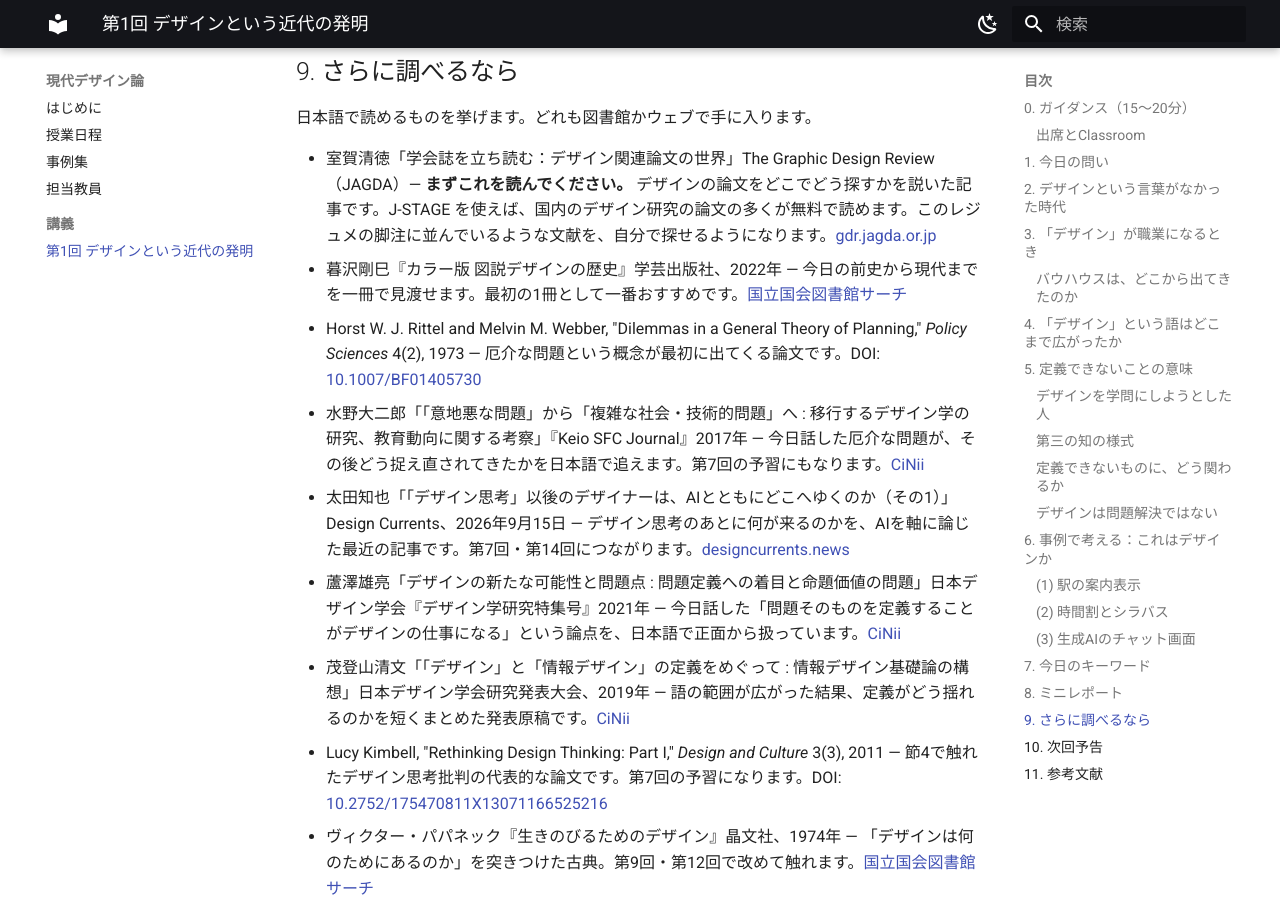
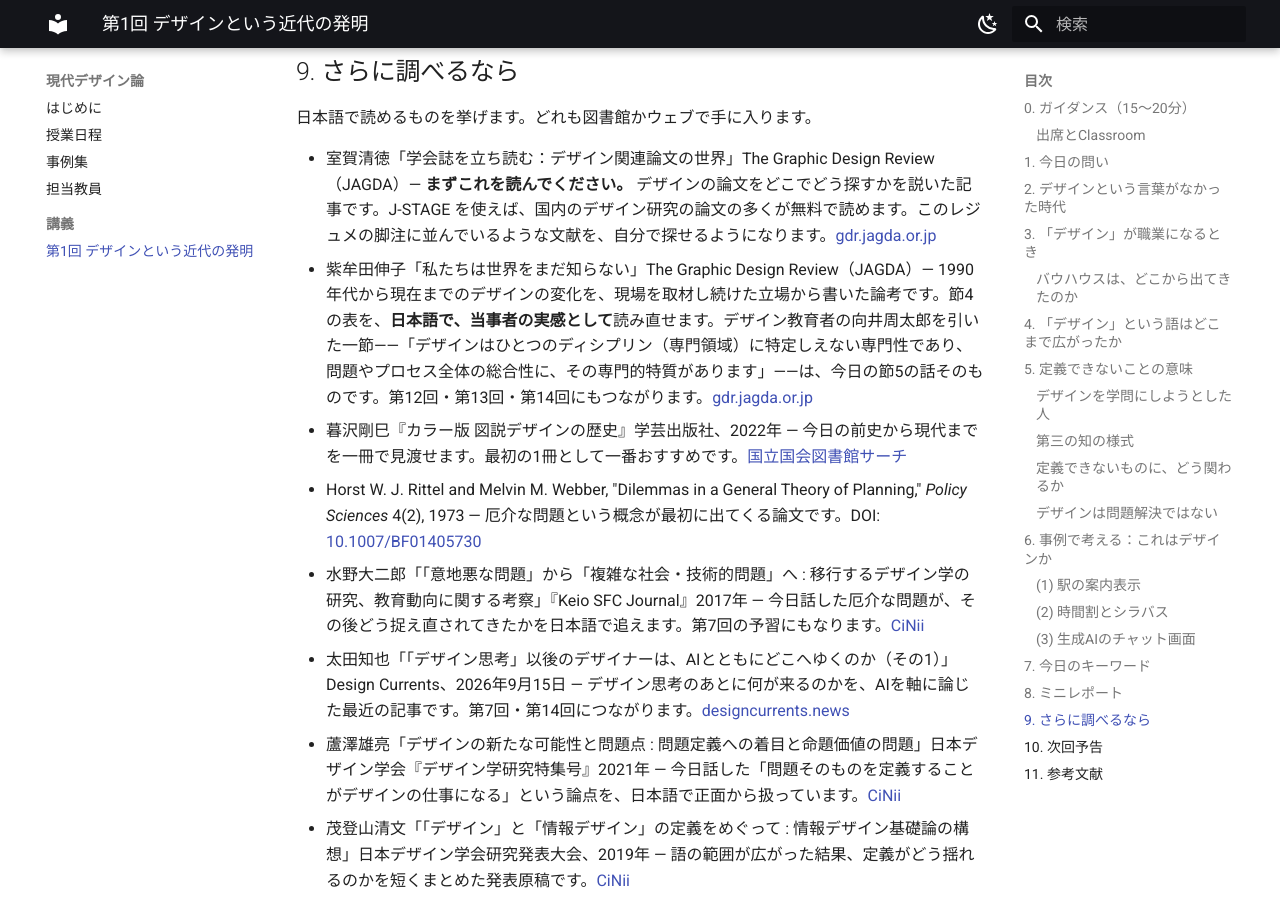
Before and after one commit to ynbr/nua-contemporary-design, an MkDocs documentation site: the page built from docs/lectures/01-what-is-design.md, in a window 1280 px wide and 900 px high, scrolled down 10992 px. Built offline with MkDocs 1.6.1 and Material for MkDocs 9.7.7, drawn with Linux system fonts in a browser that asks for light colours.

Commit message:
docs: 第1回にJAGDAの論考を追加
Co-Authored-By: Claude Opus 5 (1M context) <noreply@anthropic.com>
Claude-Session: https://claude.ai/code/session_015uGJdpik9H1Q4J9yrdqFQq

```diff
--- a/docs/lectures/01-what-is-design.md
+++ b/docs/lectures/01-what-is-design.md
@@ -292,6 +292,7 @@
 日本語で読めるものを挙げます。どれも図書館かウェブで手に入ります。
 
 - 室賀清徳「学会誌を立ち読む：デザイン関連論文の世界」The Graphic Design Review（JAGDA）— **まずこれを読んでください。** デザインの論文をどこでどう探すかを説いた記事です。J-STAGE を使えば、国内のデザイン研究の論文の多くが無料で読めます。このレジュメの脚注に並んでいるような文献を、自分で探せるようになります。[gdr.jagda.or.jp](https://gdr.jagda.or.jp/articles/84/)
+- 紫牟田伸子「私たちは世界をまだ知らない」The Graphic Design Review（JAGDA）— 1990年代から現在までのデザインの変化を、現場を取材し続けた立場から書いた論考です。節4の表を、**日本語で、当事者の実感として**読み直せます。デザイン教育者の向井周太郎を引いた一節——「デザインはひとつのディシプリン（専門領域）に特定しえない専門性であり、問題やプロセス全体の総合性に、その専門的特質があります」——は、今日の節5の話そのものです。第12回・第13回・第14回にもつながります。[gdr.jagda.or.jp](https://gdr.jagda.or.jp/articles/91/)
 - 暮沢剛巳『カラー版 図説デザインの歴史』学芸出版社、2022年 — 今日の前史から現代までを一冊で見渡せます。最初の1冊として一番おすすめです。[国立国会図書館サーチ](https://ndlsearch.ndl.go.jp/books/R100000002-I032375283)
 - Horst W. J. Rittel and Melvin M. Webber, "Dilemmas in a General Theory of Planning," *Policy Sciences* 4(2), 1973 — 厄介な問題という概念が最初に出てくる論文です。DOI: [10.1007/BF01405730](https://doi.org/10.1007/BF01405730)
 - 水野大二郎「「意地悪な問題」から「複雑な社会・技術的問題」へ : 移行するデザイン学の研究、教育動向に関する考察」『Keio SFC Journal』2017年 — 今日話した厄介な問題が、その後どう捉え直されてきたかを日本語で追えます。第7回の予習にもなります。[CiNii](https://cir.nii.ac.jp/crid/1390016029290146560)
```
